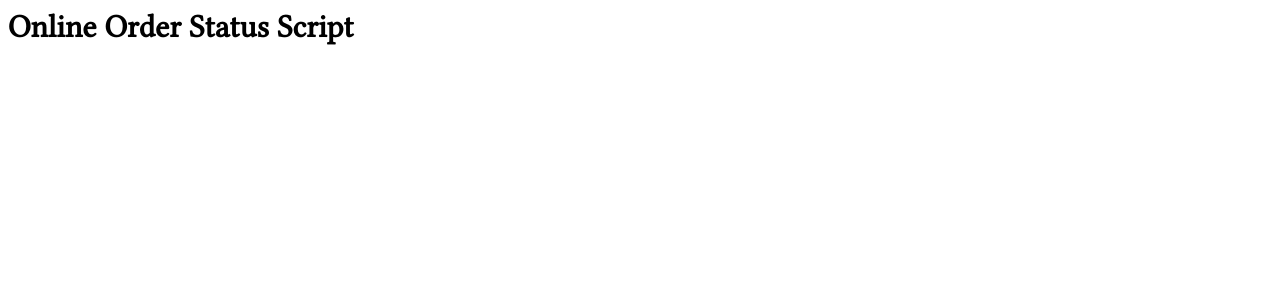
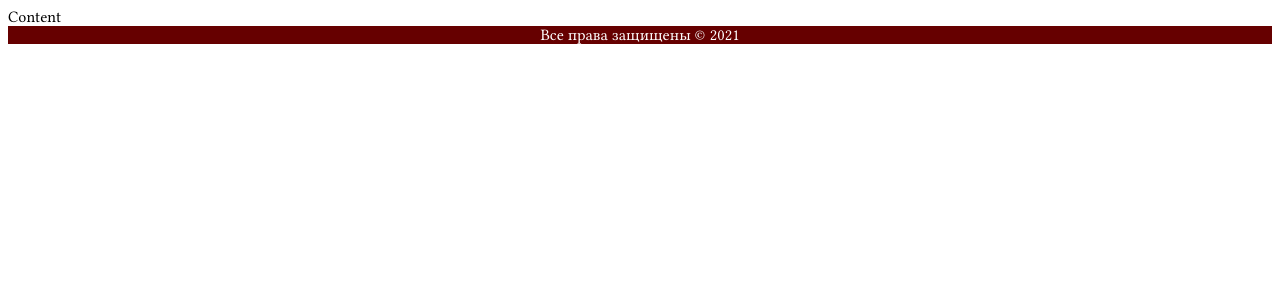
Before and after one commit to ipasoftrus/ooss, a PHP site: page /skins/default/main.php in a window 1280 px wide. Shown: the top 300 px of the page. Run offline with PHP 8.4, Linux system fonts and the light colour scheme; data that the repository does not hold is empty.

Commit message:
Theme implementation

```diff
--- a/gears/docContent.php
+++ b/gears/docContent.php
@@ -13,4 +13,9 @@
     public $menu;       // Строка меню
     public $sidebar;    // Боковое меню
     public $middle;     // Центральный контент
+
+    // Конструктор класса контента документа
+    function __construct() {
+        $this->sidebar = "Test sidebar";
+    }
 }
--- a/local/default.php
+++ b/local/default.php
@@ -5,5 +5,6 @@
  **                                         */
 final class Language {
     const errorDbConnect = "На сайте возникли неполадки. Ошибка подключения к базе данных";
+    const errorConfigNotExists = "Воспользуйтесь программой установки, прежде чем начать. ";
     const roleDescriptions = array("Заблокированный", "Заказчик", "Менеджер", "Мастер", "Администратор");
 }
--- a/skins/default/css/appearance.css
+++ b/skins/default/css/appearance.css
@@ -3,6 +3,17 @@
     src: url(LibertinusSerif-Regular.otf);
 }
 
-h1 {
-    font-family: Libertinus Serif, 'Comic Sans MS', cursive;
+* {
+    font-family: Libertinus Serif, 'Arial', cursive;
 }
+
+.header {
+    background-color: cornflowerblue;
+    text-align: center;
+}
+
+.footer {
+    background-color: #660000;
+    text-align: center;
+    color: white;
+}
--- a/skins/default/main.php
+++ b/skins/default/main.php
@@ -5,11 +5,23 @@
     <head>
         <link rel="shortcut icon" href="<?php echo $docContent->skinPath; ?>images/favicon.png" type="image/png">
         <link rel="stylesheet" href="<?php echo $docContent->skinPath; ?>css/appearance.css">
+        <link href="./js/jquery-3.6.0.min.js" rel="stylesheet">
         <title>
-
+            <?php echo $docContent->title; ?>
         </title>
     </head>
     <body>
-        <h1>Online Order Status Script</h1>
+        <div class="header">
+            <h1><?php echo $docContent->header; ?></h1>
+        </div>
+        <div class="sidebar">
+            <?php echo $docContent->sidebar; ?>
+        </div>
+        <div class="content">
+            Content
+        </div>
+        <div class="footer">
+            <?php echo "Все права защищены &copy; ".date("Y"); ?>
+        </div>
     </body>
 </html>
```
Also changed, not shown: gears/session.php (added, +8 -0 lines), index.php (+29 -4 lines).
